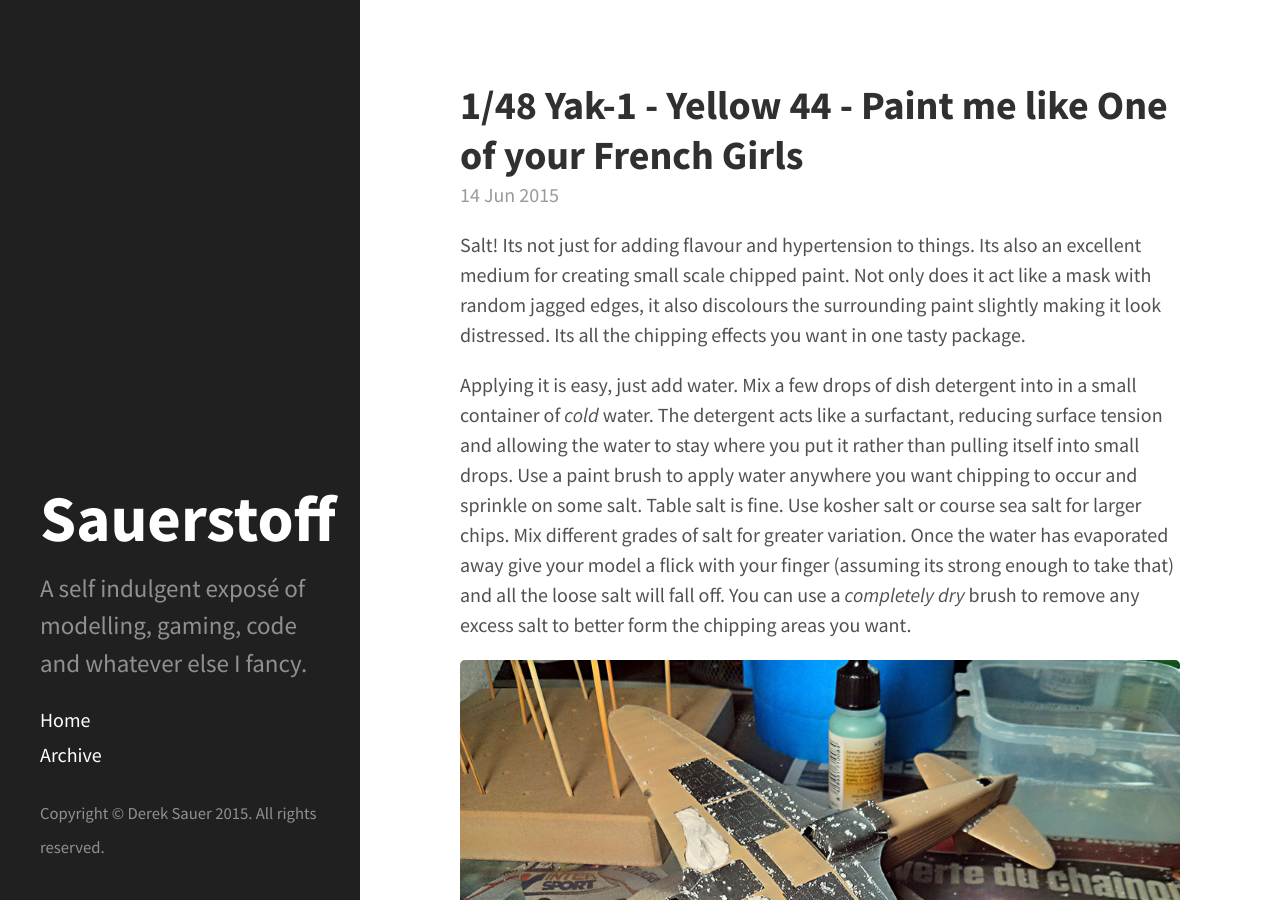
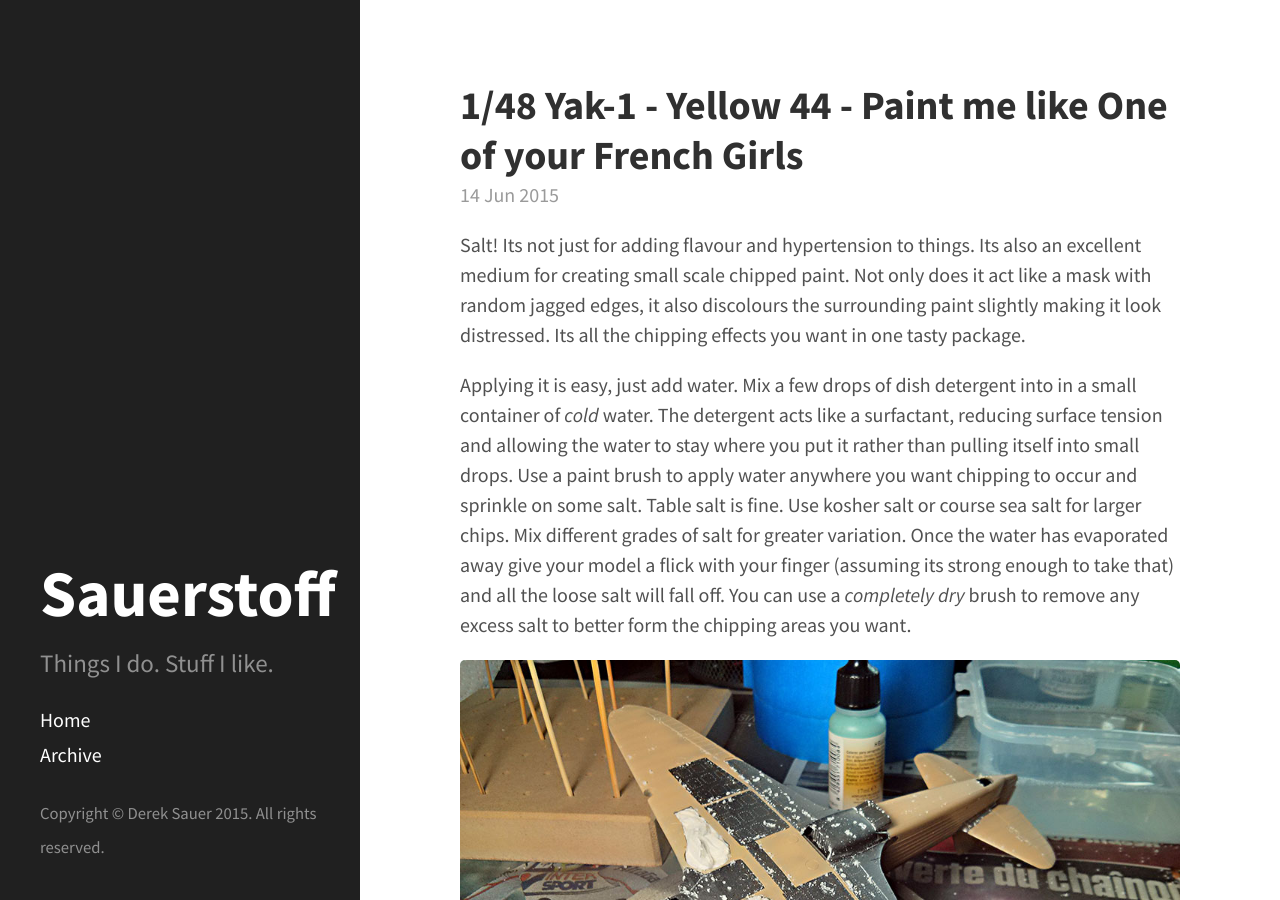
Before and after one commit to DerekSauer/DerekSauer.github.io, a Jekyll site: the page built from index.html, in a window 1280 px wide and 900 px high. Built offline with Jekyll 4.4.1, drawn with Linux system fonts in a browser that asks for light colours; the list of posts is cut into pages by our own code.

Commit message:
Changed site biline.

```diff
--- a/_config.yml
+++ b/_config.yml
@@ -7,7 +7,7 @@ relative_permalinks: true
 # Setup
 title:               Sauerstoff
 tagline:             'Scale Modelling and Sundry Geekery'
-description:         'A self indulgent exposé of modelling, gaming, code and whatever else I fancy.'
+description:         'Things I do. Stuff I like.'
 url:                 http://www.sauerstoff.ca
 baseurl:             ''
 paginate:            5
```
